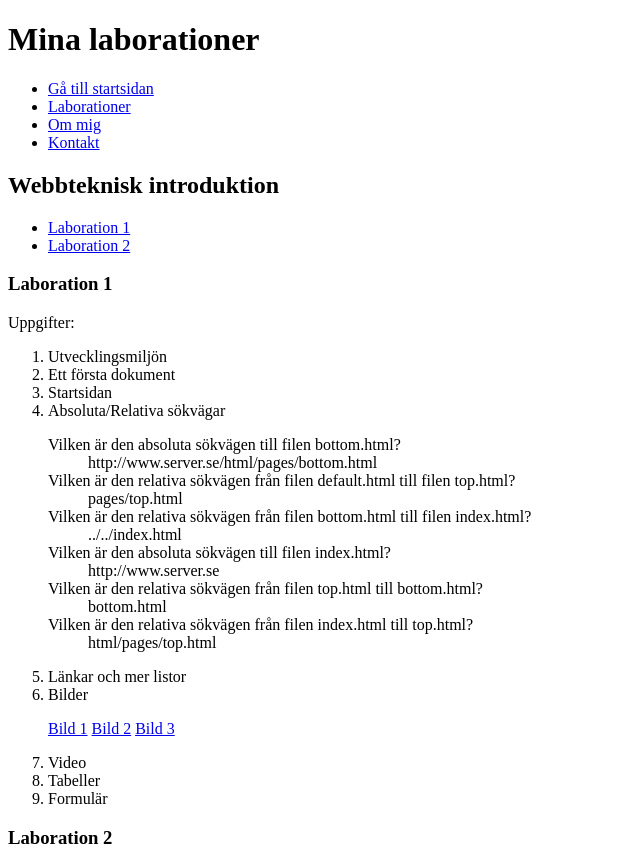
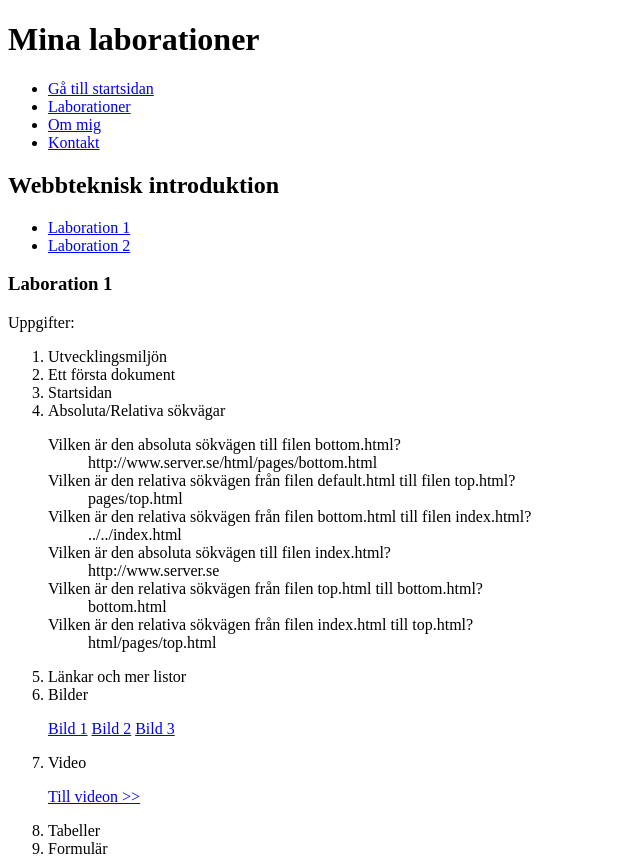
Before and after one commit to jk222rp/1ik415-laborationer, a plain HTML site: page pages/laborationer.html in a window 1280 px wide. Shown: the top 865 px of the page, without its empty margins (0-640 px from the left). Drawn offline with Linux system fonts and the light colour scheme.

Commit message:
Uppgift1.7

```diff
--- a/pages/laborationer.html
+++ b/pages/laborationer.html
@@ -47,9 +47,11 @@
         </li>
         <li>Länkar och mer listor</li>
         <li>Bilder
-        <p><a href="presentation.html#Horse">Bild 1</a> <a href="../pics/logotypliten.png">Bild 2</a> <a href="../index.html#fish">Bild 3</a></p>
+            <p><a href="presentation.html#Horse">Bild 1</a> <a href="../pics/logotypliten.png">Bild 2</a> <a href="../index.html#fish">Bild 3</a></p>
         </li>
-        <li>Video</li>
+        <li>Video
+            <p><a href="../index.html#video">Till videon >></a></p>
+        </li>
         <li>Tabeller</li>
         <li>Formulär</li>
     </ol>
```
Also changed, not shown: index.html (+7 -0 lines), 1 other file.
